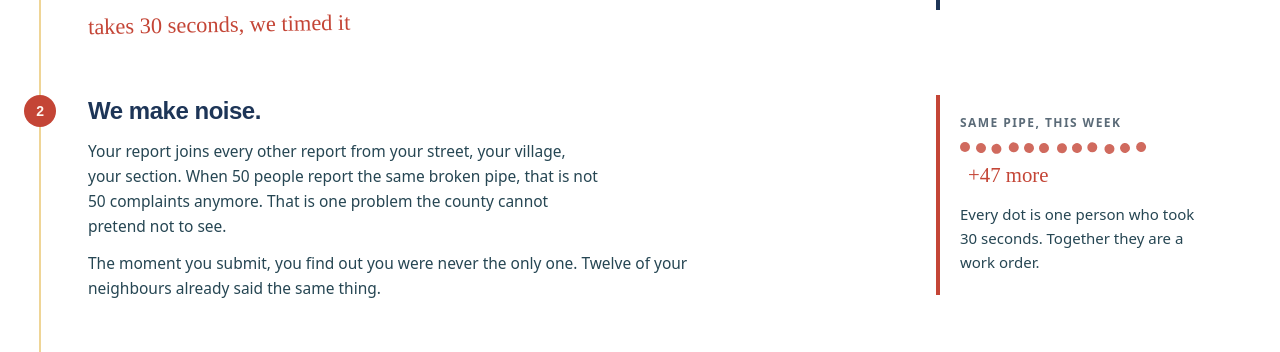
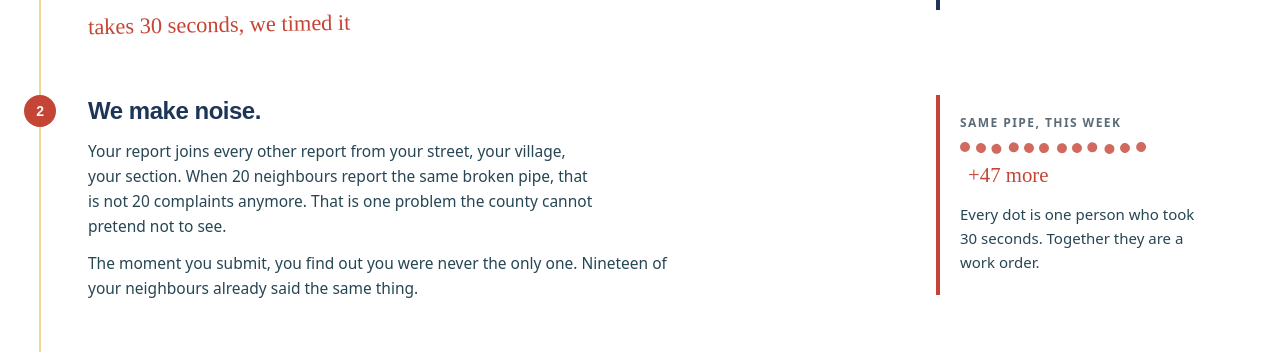
Before and after one commit to ssmurfgg04-gif/kibera-connect, a Next.js app: page / in a window 1280 px wide. Shown: the part 2660-3012 px from the top of the page. Built offline with nearby package versions, Linux system fonts and the light colour scheme; no server answers; the database is empty.

Commit message:
Standardize on 20 neighbours: chama math and Amani story agree, copy now agrees too

```diff
--- a/src/components/kibera/how-it-works.tsx
+++ b/src/components/kibera/how-it-works.tsx
@@ -90,13 +90,13 @@ export function HowItWorks() {
                 <h3 className="font-display text-2xl font-bold text-inkkc">We make noise.</h3>
                 <p className="mt-3 text-[15.5px] leading-relaxed text-charcoal max-w-[58ch]">
                   Your report joins every other report from your street, your
-                  village, your section. When 50 people report the same broken
-                  pipe, that is not 50 complaints anymore. That is one problem
+                  village, your section. When 20 neighbours report the same broken
+                  pipe, that is not 20 complaints anymore. That is one problem
                   the county cannot pretend not to see.
                 </p>
                 <p className="text-[15.5px] leading-relaxed text-charcoal mt-3">
                   The moment you submit, you find out you were never the only
-                  one. Twelve of your neighbours already said the same thing.
+                  one. Nineteen of your neighbours already said the same thing.
                 </p>
               </div>
               <div className="lg:justify-self-end w-full max-w-[320px]">
```
